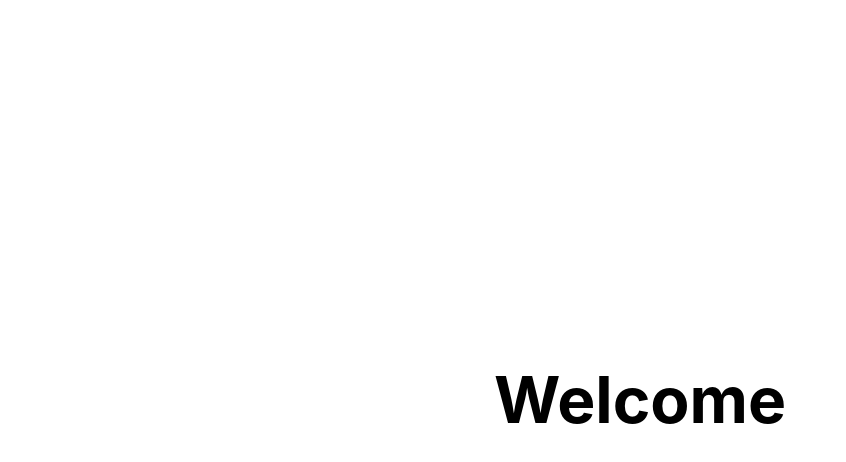
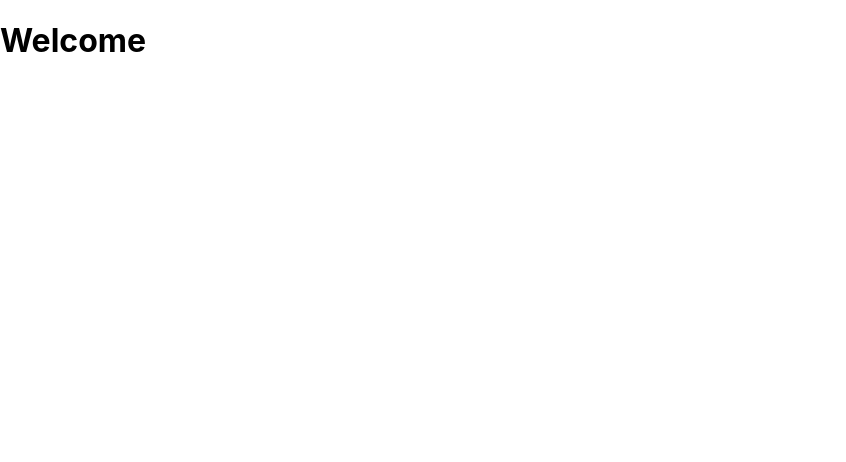
Before and after one commit to thuyiya/phonewords-generator, a Next.js app in the folder frontend/: page / in a window 1280 px wide. Shown: the top 462 px of the page, without its empty margins (0-846 px from the left). Built offline with nearby package versions, Linux system fonts and the light colour scheme.

Commit message:
remove unnecessary

```diff
--- a/frontend/src/pages/index.tsx
+++ b/frontend/src/pages/index.tsx
@@ -1,22 +1,12 @@
-import type { NextPage } from 'next'
-import Head from 'next/head'
-import Image from 'next/image'
-import styles from '../styles/Home.module.css'
+import type { NextPage } from "next";
+import Head from "next/head";
 
 const Home: NextPage = () => {
   return (
-    <div className={styles.container}>
-      <Head>
-        <title>Create Next App</title>
-      </Head>
+    <div>
+      <h1>Welcome</h1>
+    </div>
+  );
+};
 
-      <main className={styles.main}>
-        <h1 className={styles.title}>
-          Welcome
-        </h1>
-      </main>
-    </div>
-  )
-}
-
-export default Home
+export default Home;
--- a/frontend/src/styles/Home.module.css
+++ /dev/null
@@ -1,116 +0,0 @@
-.container {
-  padding: 0 2rem;
-}
-
-.main {
-  min-height: 100vh;
-  padding: 4rem 0;
-  flex: 1;
-  display: flex;
-  flex-direction: column;
-  justify-content: center;
-  align-items: center;
-}
-
-.footer {
-  display: flex;
-  flex: 1;
-  padding: 2rem 0;
-  border-top: 1px solid #eaeaea;
-  justify-content: center;
-  align-items: center;
-}
-
-.footer a {
-  display: flex;
-  justify-content: center;
-  align-items: center;
-  flex-grow: 1;
-}
-
-.title a {
-  color: #0070f3;
-  text-decoration: none;
-}
-
-.title a:hover,
-.title a:focus,
-.title a:active {
-  text-decoration: underline;
-}
-
-.title {
-  margin: 0;
-  line-height: 1.15;
-  font-size: 4rem;
-}
-
-.title,
-.description {
-  text-align: center;
-}
-
-.description {
-  margin: 4rem 0;
-  line-height: 1.5;
-  font-size: 1.5rem;
-}
-
-.code {
-  background: #fafafa;
-  border-radius: 5px;
-  padding: 0.75rem;
-  font-size: 1.1rem;
-  font-family: Menlo, Monaco, Lucida Console, Liberation Mono, DejaVu Sans Mono,
-    Bitstream Vera Sans Mono, Courier New, monospace;
-}
-
-.grid {
-  display: flex;
-  align-items: center;
-  justify-content: center;
-  flex-wrap: wrap;
-  max-width: 800px;
-}
-
-.card {
-  margin: 1rem;
-  padding: 1.5rem;
-  text-align: left;
-  color: inherit;
-  text-decoration: none;
-  border: 1px solid #eaeaea;
-  border-radius: 10px;
-  transition: color 0.15s ease, border-color 0.15s ease;
-  max-width: 300px;
-}
-
-.card:hover,
-.card:focus,
-.card:active {
-  color: #0070f3;
-  border-color: #0070f3;
-}
-
-.card h2 {
-  margin: 0 0 1rem 0;
-  font-size: 1.5rem;
-}
-
-.card p {
-  margin: 0;
-  font-size: 1.25rem;
-  line-height: 1.5;
-}
-
-.logo {
-  height: 1em;
-  margin-left: 0.5rem;
-}
-
-@media (max-width: 600px) {
-  .grid {
-    width: 100%;
-    flex-direction: column;
-  }
-}
```
